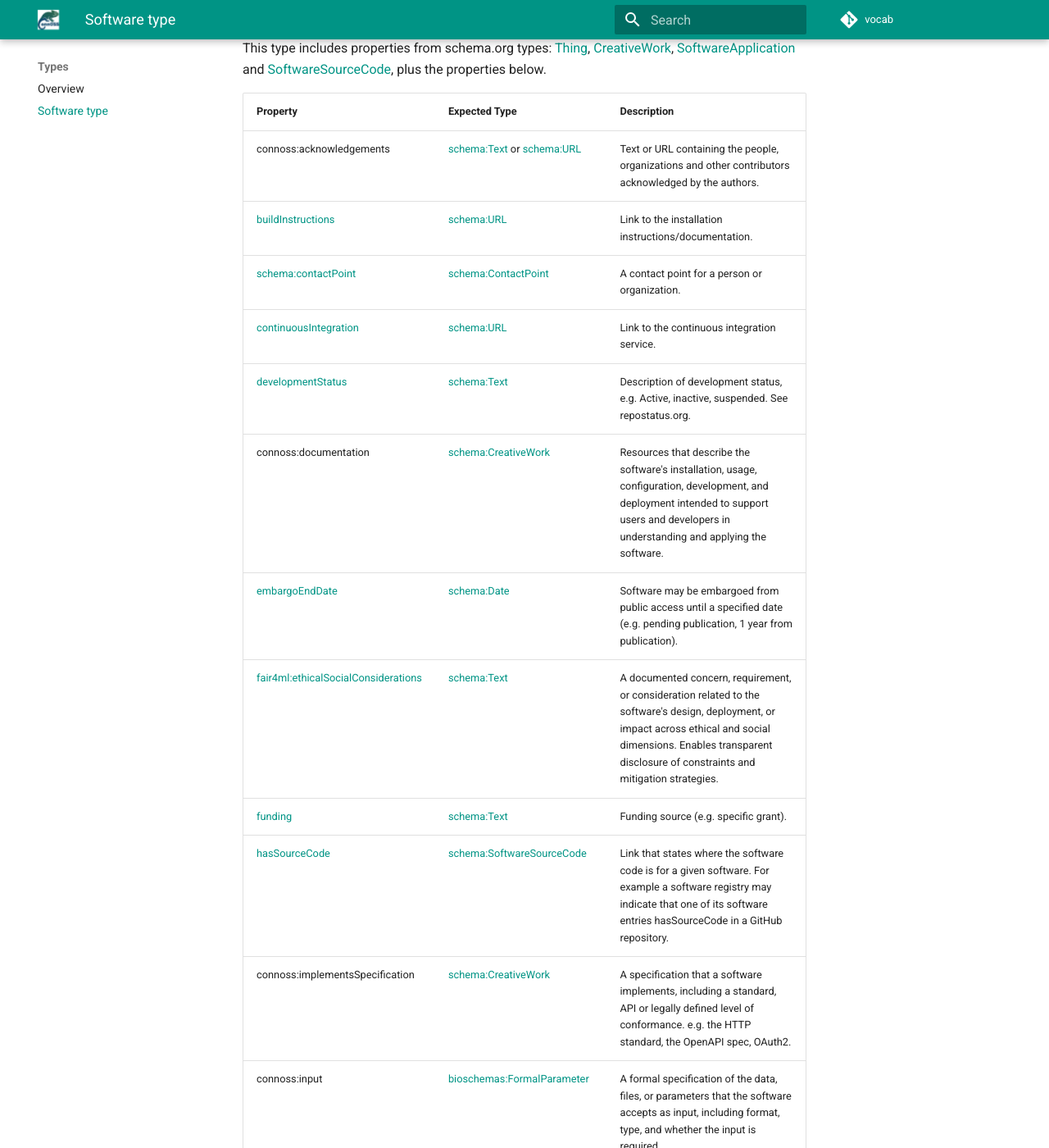
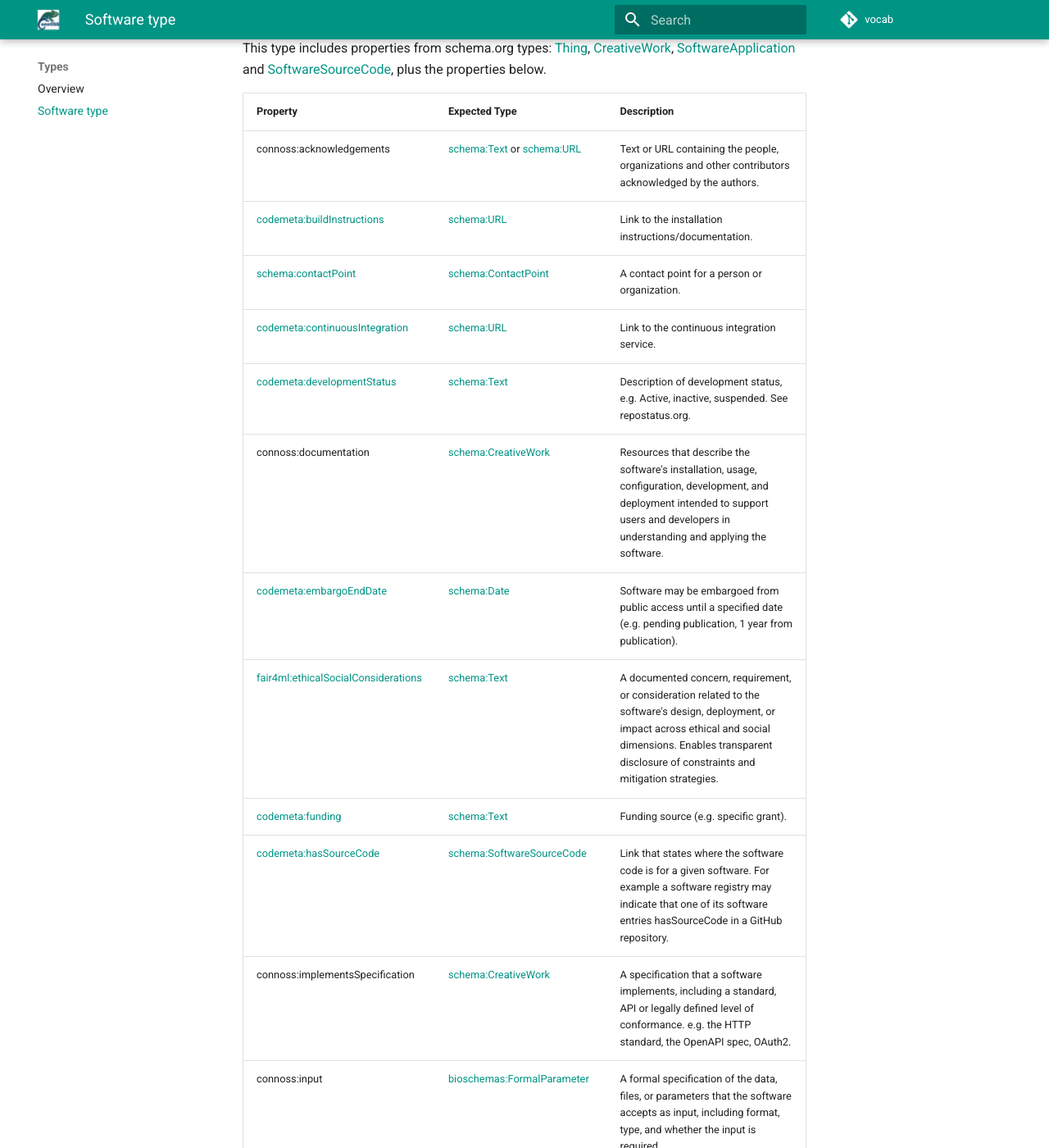
Before and after one commit to ConnOSS-Project/vocab, an MkDocs documentation site: the page built from docs/Types/software-type.md, in a window 1280 px wide and 1400 px high, scrolled down 316 px. Shown: the whole window at 82% size. Built offline with MkDocs 1.6.1 and Material for MkDocs 9.7.7, drawn with Linux system fonts in a browser that asks for light colours; comment, search, counter and statistics services are not loaded; some of the changed text lies outside the part shown.

Commit message:
Add codemeta namespace

```diff
--- a/docs/Types/software-type.md
+++ b/docs/Types/software-type.md
@@ -10,7 +10,7 @@ This type includes properties from schema.org types: [Thing](http://schema.org/T
 <td><a href='http://schema.org/Text' target='_blank'>schema:Text</a> or <a href='http://schema.org/URL' target='_blank'>schema:URL</a></td>
 <td>Text or URL containing the people, organizations and other contributors acknowledged by the authors.</td>
 </tr>
-<tr><td><a href='https://w3id.org/codemeta/buildInstructions' target='_blank'>buildInstructions</a></td>
+<tr><td><a href='https://w3id.org/codemeta/buildInstructions' target='_blank'>codemeta:buildInstructions</a></td>
 <td><a href='http://schema.org/URL' target='_blank'>schema:URL</a></td>
 <td>Link to the installation instructions/documentation.</td>
 </tr>
@@ -18,11 +18,11 @@ This type includes properties from schema.org types: [Thing](http://schema.org/T
 <td><a href='http://schema.org/ContactPoint' target='_blank'>schema:ContactPoint</a></td>
 <td>A contact point for a person or organization.</td>
 </tr>
-<tr><td><a href='https://w3id.org/codemeta/continuousIntegration' target='_blank'>continuousIntegration</a></td>
+<tr><td><a href='https://w3id.org/codemeta/continuousIntegration' target='_blank'>codemeta:continuousIntegration</a></td>
 <td><a href='http://schema.org/URL' target='_blank'>schema:URL</a></td>
 <td>Link to the continuous integration service.</td>
 </tr>
-<tr><td><a href='https://w3id.org/codemeta/developmentStatus' target='_blank'>developmentStatus</a></td>
+<tr><td><a href='https://w3id.org/codemeta/developmentStatus' target='_blank'>codemeta:developmentStatus</a></td>
 <td><a href='http://schema.org/Text' target='_blank'>schema:Text</a></td>
 <td>Description of development status, e.g. Active, inactive, suspended. See repostatus.org.</td>
 </tr>
@@ -30,7 +30,7 @@ This type includes properties from schema.org types: [Thing](http://schema.org/T
 <td><a href='http://schema.org/CreativeWork' target='_blank'>schema:CreativeWork</a></td>
 <td>Resources that describe the software's installation, usage, configuration, development, and deployment intended to support users and developers in understanding and applying the software.</td>
 </tr>
-<tr><td><a href='https://w3id.org/codemeta/embargoEndDate' target='_blank'>embargoEndDate</a></td>
+<tr><td><a href='https://w3id.org/codemeta/embargoEndDate' target='_blank'>codemeta:embargoEndDate</a></td>
 <td><a href='http://schema.org/Date' target='_blank'>schema:Date</a></td>
 <td>Software may be embargoed from public access until a specified date (e.g. pending publication, 1 year from publication).</td>
 </tr>
@@ -38,11 +38,11 @@ This type includes properties from schema.org types: [Thing](http://schema.org/T
 <td><a href='http://schema.org/Text' target='_blank'>schema:Text</a></td>
 <td>A documented concern, requirement, or consideration related to the software's design, deployment, or impact across ethical and social dimensions. Enables transparent disclosure of constraints and mitigation strategies.</td>
 </tr>
-<tr><td><a href='https://w3id.org/codemeta/funding' target='_blank'>funding</a></td>
+<tr><td><a href='https://w3id.org/codemeta/funding' target='_blank'>codemeta:funding</a></td>
 <td><a href='http://schema.org/Text' target='_blank'>schema:Text</a></td>
 <td>Funding source (e.g. specific grant).</td>
 </tr>
-<tr><td><a href='https://w3id.org/codemeta/hasSourceCode' target='_blank'>hasSourceCode</a></td>
+<tr><td><a href='https://w3id.org/codemeta/hasSourceCode' target='_blank'>codemeta:hasSourceCode</a></td>
 <td><a href='http://schema.org/SoftwareSourceCode' target='_blank'>schema:SoftwareSourceCode</a></td>
 <td>Link that states where the software code is for a given software. For example a software registry may indicate that one of its software entries hasSourceCode in a GitHub repository.</td>
 </tr>
@@ -58,11 +58,11 @@ This type includes properties from schema.org types: [Thing](http://schema.org/T
 <td><a href='http://schema.org/Text' target='_blank'>schema:Text</a></td>
 <td>A concise summary of the primary objective or intended use case for the software. Distinct from general description; this focuses on 'why' the software exists and what problems it solves.</td>
 </tr>
-<tr><td><a href='https://w3id.org/codemeta/isSourceCodeOf' target='_blank'>isSourceCodeOf</a></td>
+<tr><td><a href='https://w3id.org/codemeta/isSourceCodeOf' target='_blank'>codemeta:isSourceCodeOf</a></td>
 <td><a href='http://schema.org/SoftwareApplication' target='_blank'>schema:SoftwareApplication</a></td>
 <td>Link that states where software application is built from a given source code. This is the reverse property of 'hasSourceCode'.</td>
 </tr>
-<tr><td><a href='https://w3id.org/codemeta/issueTracker' target='_blank'>issueTracker</a></td>
+<tr><td><a href='https://w3id.org/codemeta/issueTracker' target='_blank'>codemeta:issueTracker</a></td>
 <td><a href='http://schema.org/URL' target='_blank'>schema:URL</a></td>
 <td>Link to software bug reporting or issue tracking system.</td>
 </tr>
@@ -74,11 +74,11 @@ This type includes properties from schema.org types: [Thing](http://schema.org/T
 <td><a href='https://bioschemas.org/FormalParameter' target='_blank'>bioschemas:FormalParameter</a></td>
 <td>A formal specification of the data, files, or results that the software produces, including format and type.</td>
 </tr>
-<tr><td><a href='https://w3id.org/codemeta/readme' target='_blank'>readme</a></td>
+<tr><td><a href='https://w3id.org/codemeta/readme' target='_blank'>codemeta:readme</a></td>
 <td><a href='http://schema.org/URL' target='_blank'>schema:URL</a></td>
 <td>Link to software Readme file.</td>
 </tr>
-<tr><td><a href='https://w3id.org/codemeta/referencePublication' target='_blank'>referencePublication</a></td>
+<tr><td><a href='https://w3id.org/codemeta/referencePublication' target='_blank'>codemeta:referencePublication</a></td>
 <td><a href='http://schema.org/ScholarlyArticle' target='_blank'>schema:ScholarlyArticle</a></td>
 <td>An academic publication related to the software.</td>
 </tr>
@@ -86,7 +86,7 @@ This type includes properties from schema.org types: [Thing](http://schema.org/T
 <td><a href='http://schema.org/URL' target='_blank'>schema:URL</a></td>
 <td>A link related to this object, e.g. related web pages.</td>
 </tr>
-<tr><td><a href='https://w3id.org/codemeta/relatedSoftware' target='_blank'>relatedSoftware</a></td>
+<tr><td><a href='https://w3id.org/codemeta/relatedSoftware' target='_blank'>codemeta:relatedSoftware</a></td>
 <td><a href='http://schema.org/SoftwareSourceCode' target='_blank'>schema:SoftwareSourceCode</a> or <a href='http://schema.org/SoftwareApplication' target='_blank'>schema:SoftwareApplication</a></td>
 <td>A link to other software that is related by functionality, scientific purpose, or ecosystem context (e.g. alternative implementations, comparable tools, or complementary software).</td>
 </tr>
```
Also changed, not shown: 1 other file.
